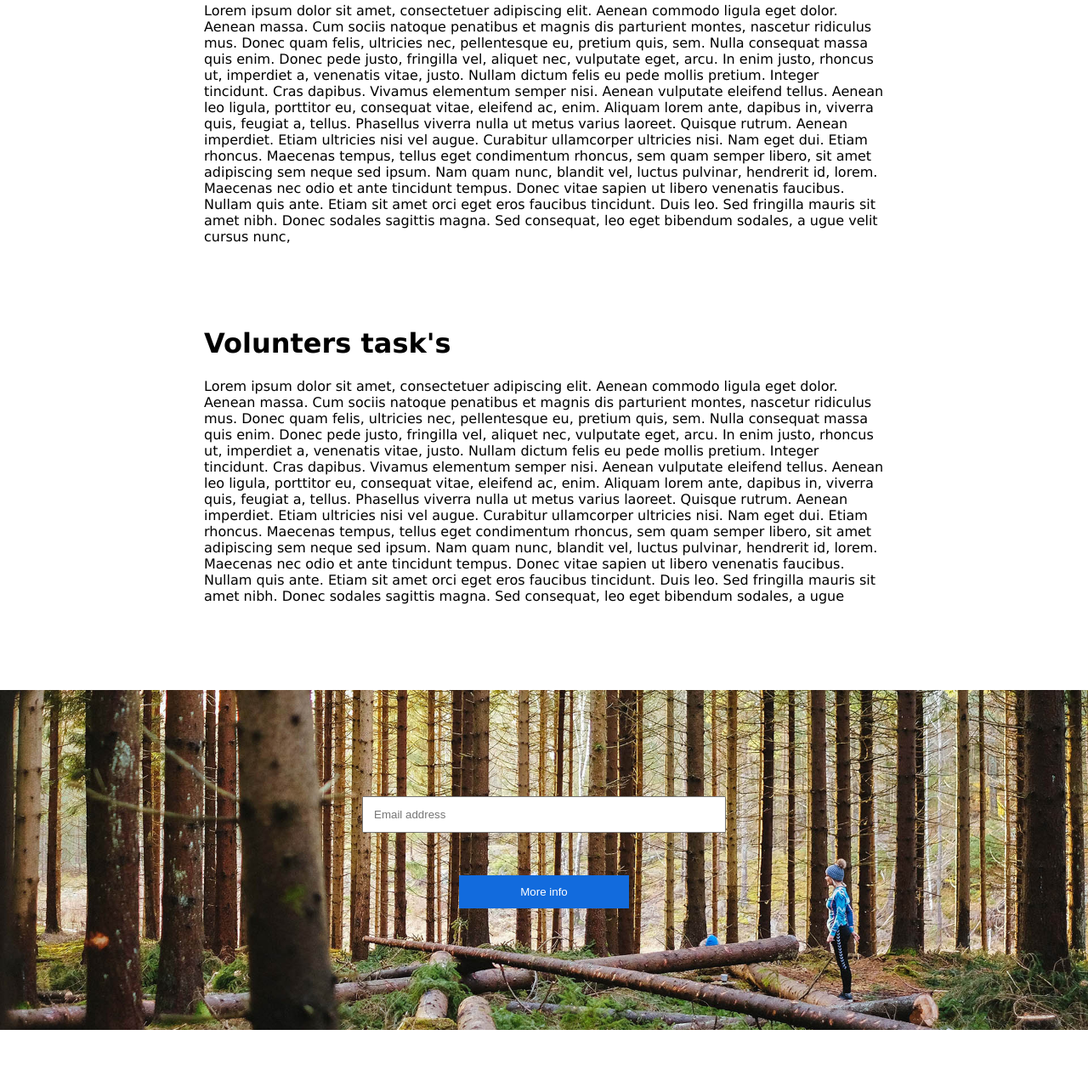
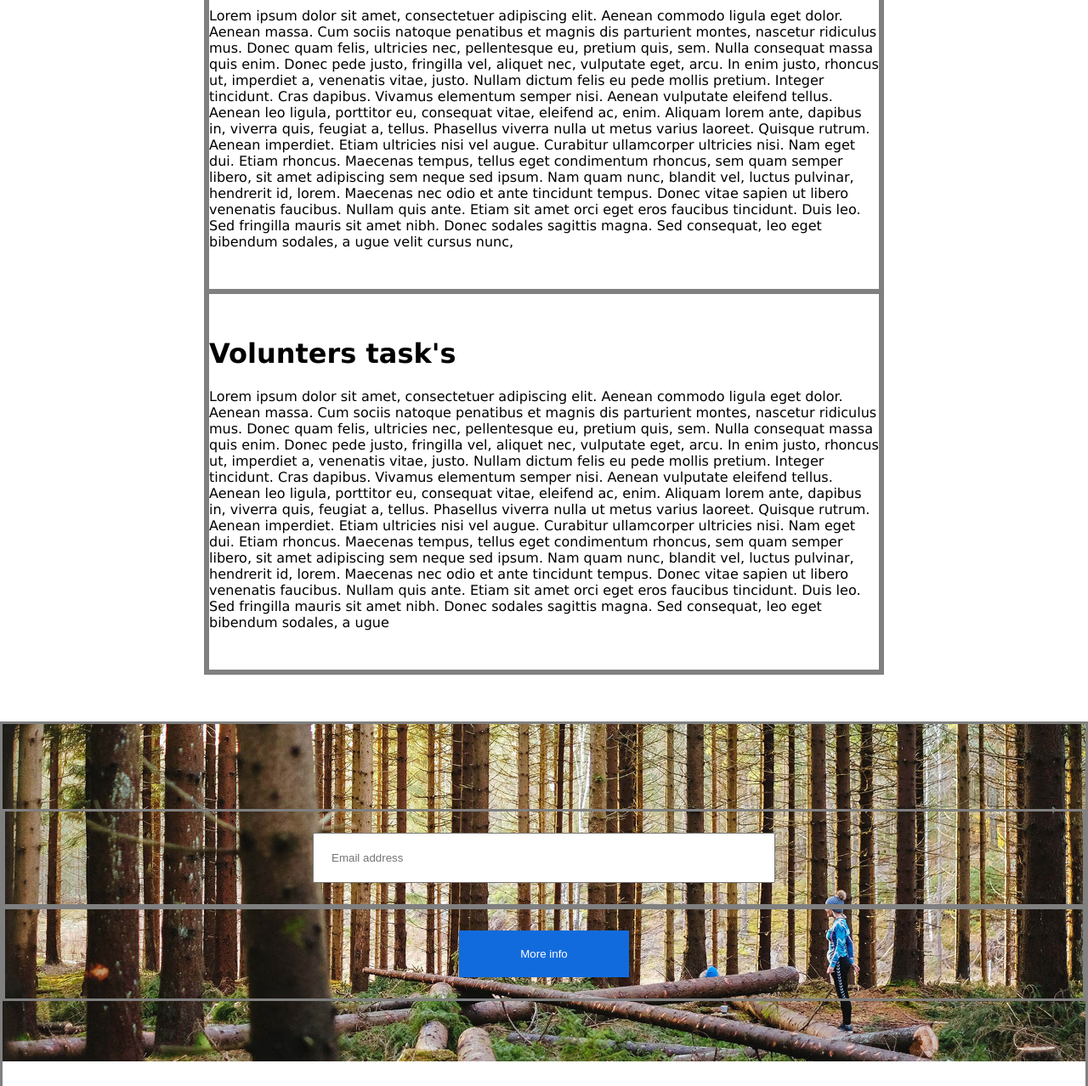
Before and after one commit to piotrpajchel/FreakeyFriday, a plain HTML site: page index.html in a window 1280 px wide. Shown: the part 463-1741 px from the top of the page at 85% size. Before the commit the page ends 1675 px from the top, so only its background shows below. Drawn offline with Linux system fonts and the light colour scheme.

Commit message:
Css mobile corections

```diff
--- a/css/styles.css
+++ b/css/styles.css
@@ -1,3 +1,8 @@
+
+div{
+    border: gray 3px solid;
+}
+
 h1{
     // color: #126bdd;
 
@@ -14,6 +19,7 @@ body{
 
 header{
     height: 300px;
+    width: auto;
     background: url("../images/1080_crop_vidar-nordli-mathisen-ZoyyS4jSUNI-unsplash.jpg");
     background-repeat: no-repeat;
     background-size: cover;
@@ -73,9 +79,10 @@ footer{
 
 /* Style the input elements and the submit button */
 input[type=text], input[type=submit] {
-    width: 400px;
-    padding: 12px;
-    margin: 25px 10px;
+    width: 80%;
+    max-width: 500px;
+    padding: 20px;
+    margin: 25px 0px;
     // display: inline-block;
     // border: 1px solid #ccc;
     // box-sizing: border-box;
```
